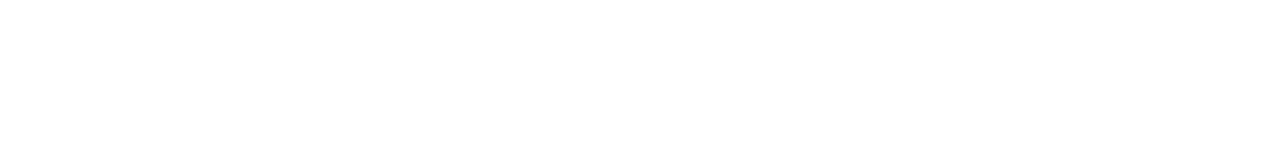
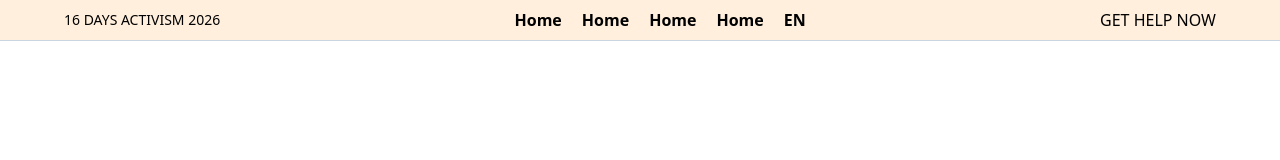
Before and after one commit to TahaSoumbate/TahaSoumbate.FinalProject, a website: page index.html in a window 1280 px wide. Drawn offline with nearby package versions, Linux system fonts and the light colour scheme.

Commit message:
create navbar

```diff
--- a/index.html
+++ b/index.html
@@ -1,13 +1,46 @@
-<!DOCTYPE html>
+<!doctype html>
 <html lang="en">
-<head>
-    <meta charset="UTF-8">
-    <meta name="viewport" content="width=device-width, initial-scale=1.0">
-    <link rel="stylesheet" href="./node_modules/bootstrap-icons/font/bootstrap-icons.min.css">
-    <link rel="stylesheet" href="./public/css/output.css">
+  <head>
+    <meta charset="UTF-8" />
+    <meta name="viewport" content="width=device-width, initial-scale=1.0" />
+    <link rel="stylesheet" href="./node_modules/bootstrap-icons/font/bootstrap-icons.min.css" />
+    <link rel="stylesheet" href="./public/css/output.css" />
+    <script src="https://cdn.jsdelivr.net/npm/@tailwindcss/browser@4"></script>
+
     <title>Document</title>
-</head>
-<body>
+  </head>
+  <body>
+    <header class="px-5 py-2 sticky top-0 border-b-1 border-slate-300 bg-orange-200/40">
+      <nav class="max-w-6xl mx-auto items-center flex justify-between">
+        <h1 class="text-sm">16 DAYS ACTIVISM 2026</h1>
+        <div class="hidden md:flex flex-1">
+          <ul class="flex flex-1 justify-center gap-5">
+            <li><a href="" class="font-semibold">Home</a></li>
+            <li><a href="" class="font-semibold">Home</a></li>
+            <li><a href="" class="font-semibold">Home</a></li>
+            <li><a href="" class="font-semibold">Home</a></li>
+            <li><a href="" class="font-semibold">EN</a></li>
+          </ul>
+          <button class="uppercase">Get Help Now</button>
+        </div>
+        <details class="md:hidden relative">
+          <summary class="list-none">Menu</summary>
+          <div class="absolute right-0 px-3 py-1.5 mt-2.5 ring-1 ring-slate-300">
+            <ul class="flex flex-col w-42 gap-1">
+              <li><a href="" class="font-semibold">Home</a></li>
+              <li><a href="" class="font-semibold">Home</a></li>
+              <li><a href="" class="font-semibold">Home</a></li>
+              <li><a href="" class="font-semibold">Home</a></li>
+              <li><a href="" class="font-semibold">EN</a></li>
+            </ul>
+            <button class="uppercase">Get Help Now</button>
+          </div>
+        </details>
+      </nav>
+    </header>
+    <main>
 
-</body>
+
+    </main>
+  </body>
 </html>
--- a/public/css/index.css
+++ b/public/css/index.css
@@ -1 +1,5 @@
 @import "tailwindcss";
+
+body{
+    background-image: url;
+}
```
Also changed, not shown: public/css/output.css, readme.md (added).
